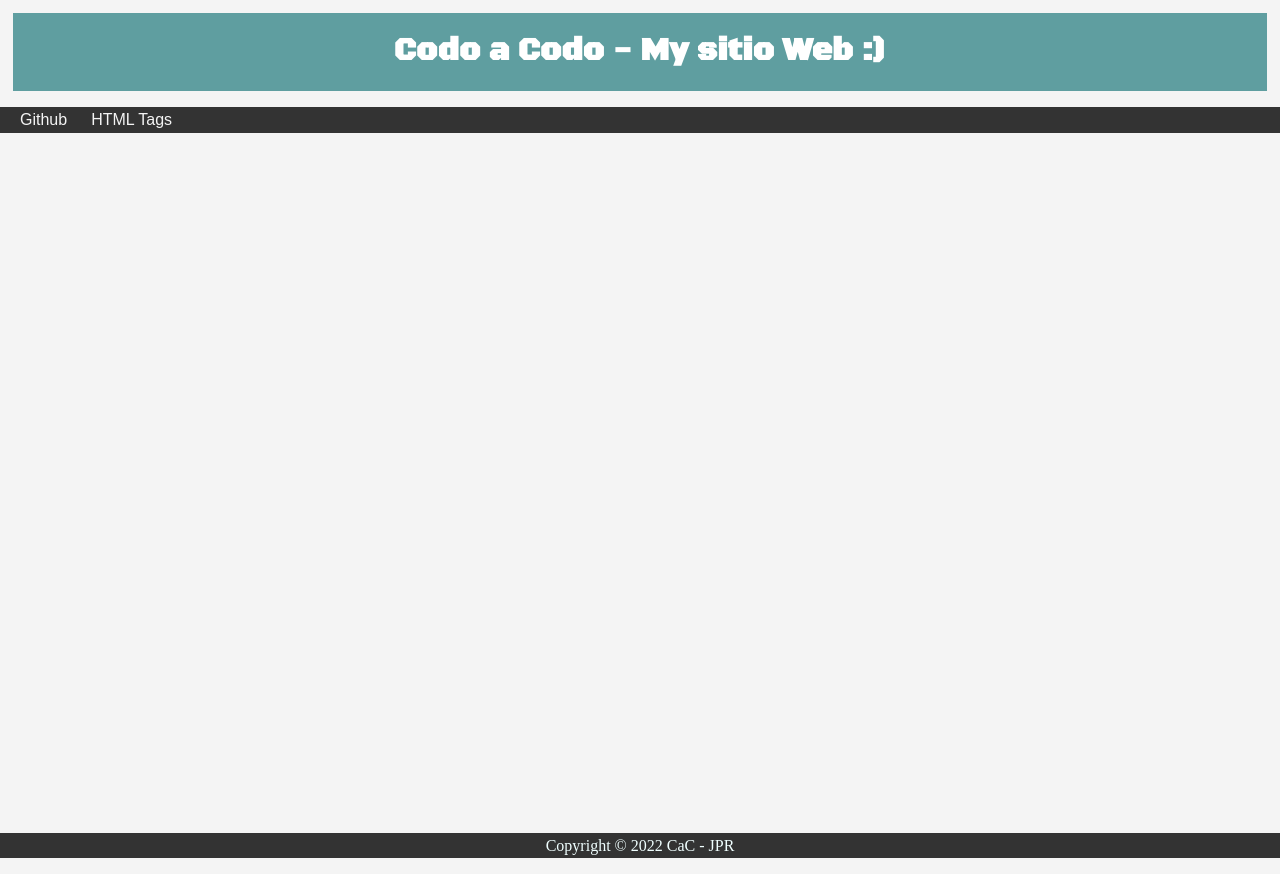
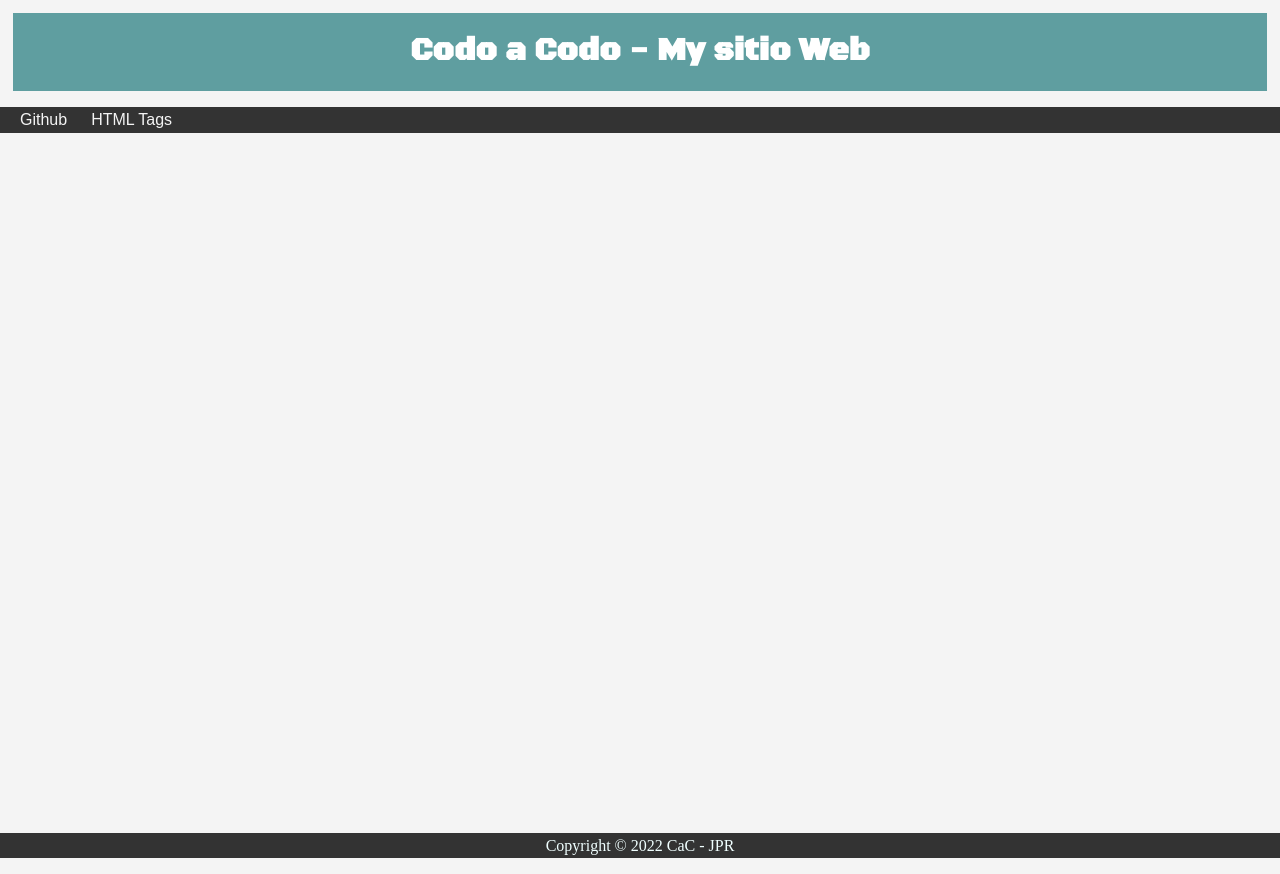
Before and after one commit to jprigotti/CaC-Web-Teoria, a plain HTML site: page index.html in a window 1280 px wide. Drawn offline with Linux system fonts and the light colour scheme; a web font is replaced by a local one.

Commit message:
removed :)

```diff
--- a/index.html
+++ b/index.html
@@ -18,7 +18,7 @@
 <body>
 <header id="main-header">
 	<div class="container">
-	<h1>Codo a Codo - My sitio Web :)</h1>
+	<h1>Codo a Codo - My sitio Web</h1>
 	</div>
 </header>
 
```
